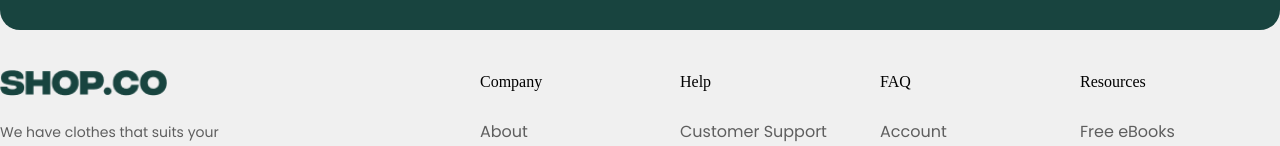
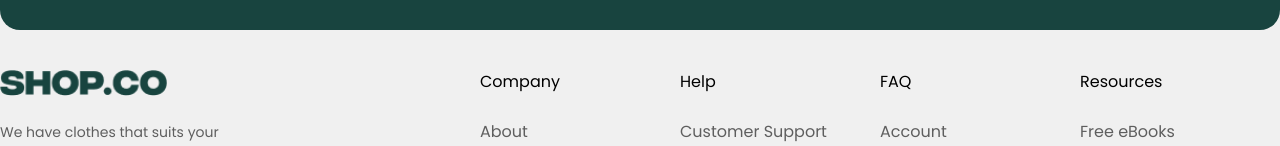
Before and after one commit to MariumAkterDev/SHOP.CO, a React (Vite) app: page / in a window 1280 px wide. Shown: the part 350-496 px from the top of the page. Built offline with nearby package versions, Linux system fonts and the light colour scheme; a web font is replaced by a local one.

Commit message:
updates commit

```diff
--- a/src/Components/Footer/Footer.css
+++ b/src/Components/Footer/Footer.css
@@ -44,7 +44,7 @@
     @apply flex flex-col gap-[3px] lg:gap-[10px] w-[120px] lg:w-[200px]
 }
 .footerMenuH2{
-    @apply text-[12px] lg:text-[16px] text-[#000] font-normal font-poltawski mb-[6px] lg:mb-[26px]
+    @apply text-[12px] lg:text-[16px] text-[#000] font-medium lg:font-normal font-poppins mb-[6px] lg:mb-[26px]
 }
 .footerMenuItems .footerSingMenu{
     @apply text-[12px] lg:text-[16px] text-[#0000009b] font-normal font-poppins hover:text-[#000] hover:font-medium
```
